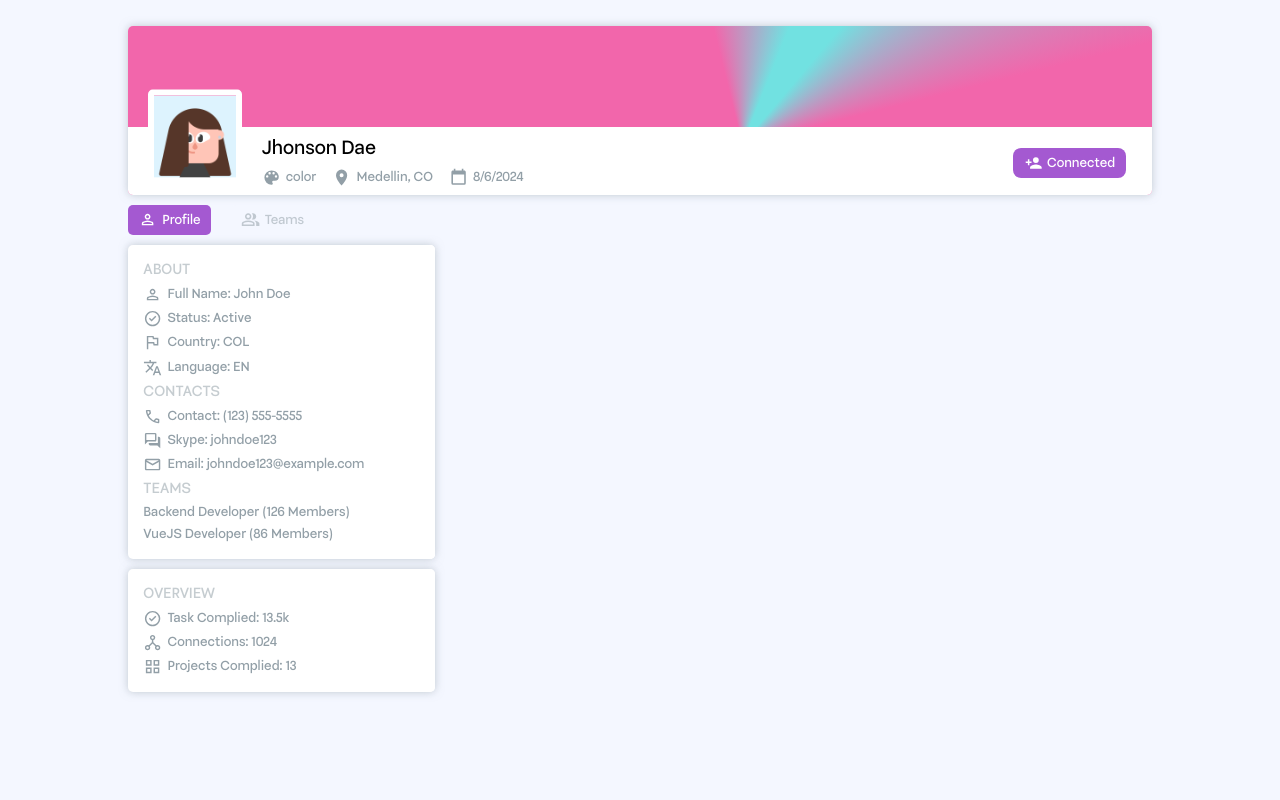
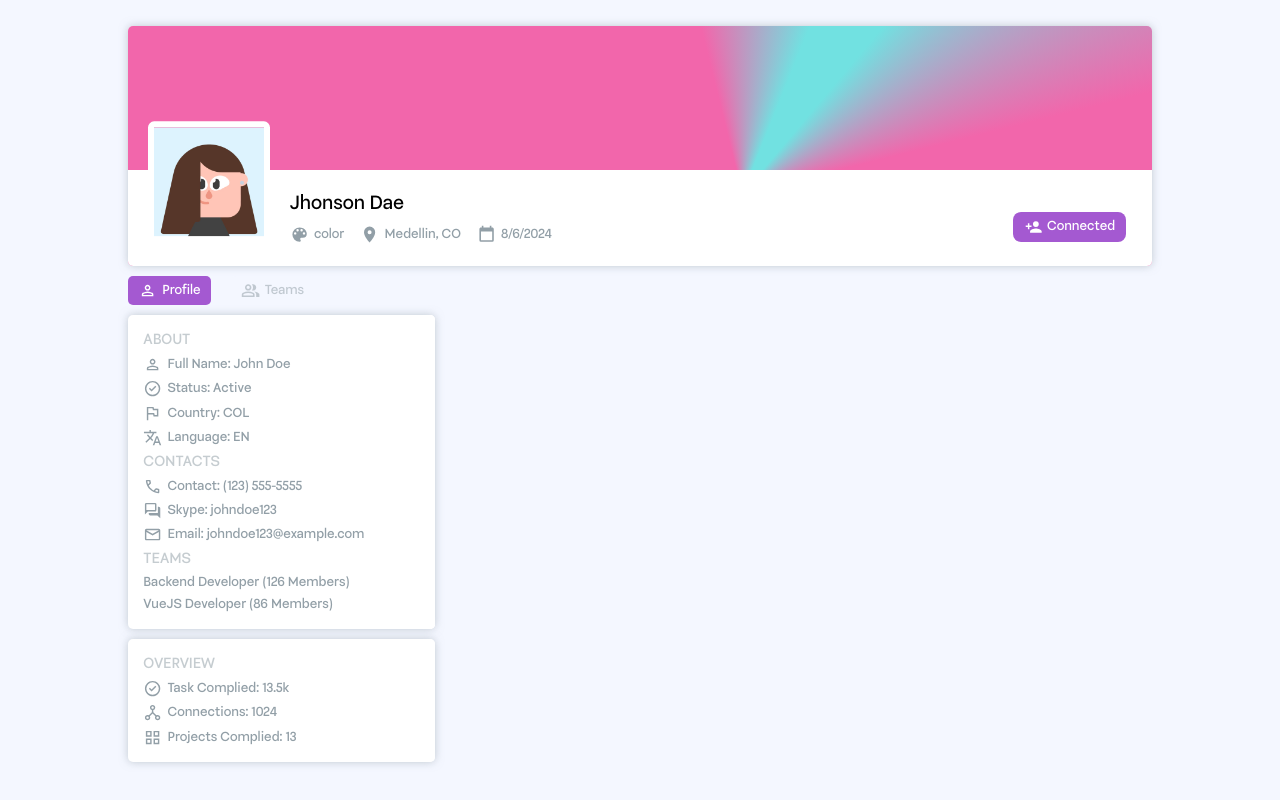
Before and after one commit to cristianbyte/myspace, a Vue app: page / in a window 1280 px wide. Built offline with nearby package versions, Linux system fonts and the light colour scheme.

Commit message:
update: styles

```diff
--- a/src/views/Profile.vue
+++ b/src/views/Profile.vue
@@ -95,7 +95,7 @@
         display: flex;
         justify-content: start;
         align-items: start;
-        height: 100%;
+        height: max-content;
     }
 
     .about{
--- a/src/views/Teams.vue
+++ b/src/views/Teams.vue
@@ -12,7 +12,7 @@
 
 <style>
     .teams{
-        height: 100%;
+        height: max-content;
     }
 
 </style>
```
